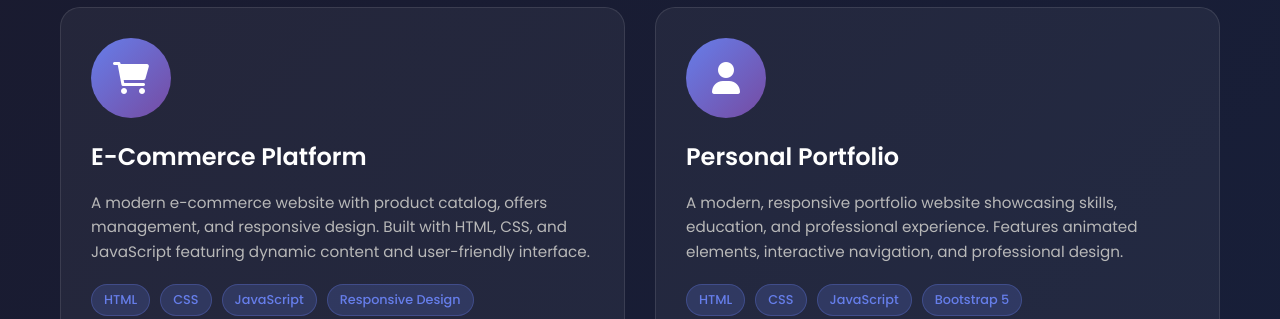
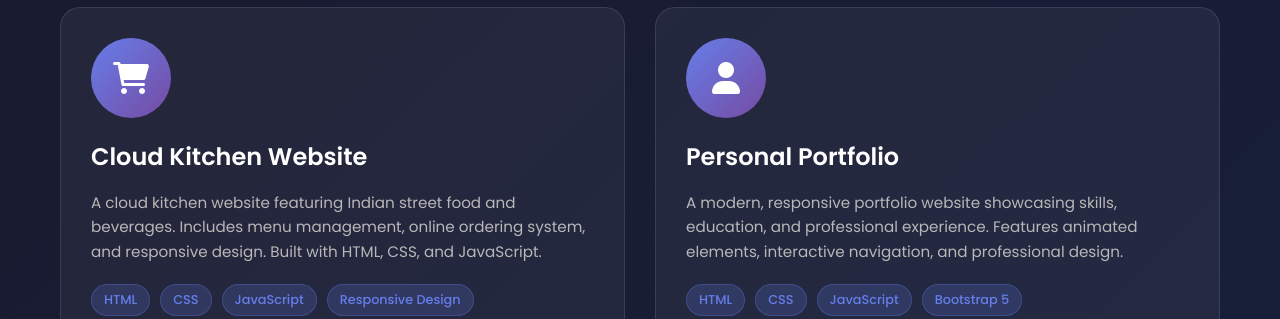
Before and after one commit to yashk9898/portfolio, a plain HTML site: page index.html in a window 1280 px wide. Shown: the part 3500-3819 px from the top of the page. Drawn offline with Linux system fonts and the light colour scheme.

Commit message:
Add live demo link for e-commerce project and update project details

```diff
--- a/index.html
+++ b/index.html
@@ -281,10 +281,10 @@
                         <i class="fas fa-shopping-cart"></i>
                     </div>
                     <div class="project-content">
-                        <h3 class="project-title">E-Commerce Platform</h3>
+                        <h3 class="project-title">Cloud Kitchen Website</h3>
                         <p class="project-description">
-                            A modern e-commerce website with product catalog, offers management, and responsive design.
-                            Built with HTML, CSS, and JavaScript featuring dynamic content and user-friendly interface.
+                            A cloud kitchen website featuring Indian street food and beverages. Includes menu management,
+                            online ordering system, and responsive design. Built with HTML, CSS, and JavaScript.
                         </p>
                         <div class="project-tech">
                             <span class="tech-tag">HTML</span>
@@ -297,7 +297,7 @@
                                 <i class="fab fa-github"></i>
                                 <span>View Code</span>
                             </a>
-                            <a href="#" class="project-link">
+                            <a href="https://yashk9898.github.io/e-commerce/" target="_blank" class="project-link">
                                 <i class="fas fa-external-link-alt"></i>
                                 <span>Live Demo</span>
                             </a>
```
